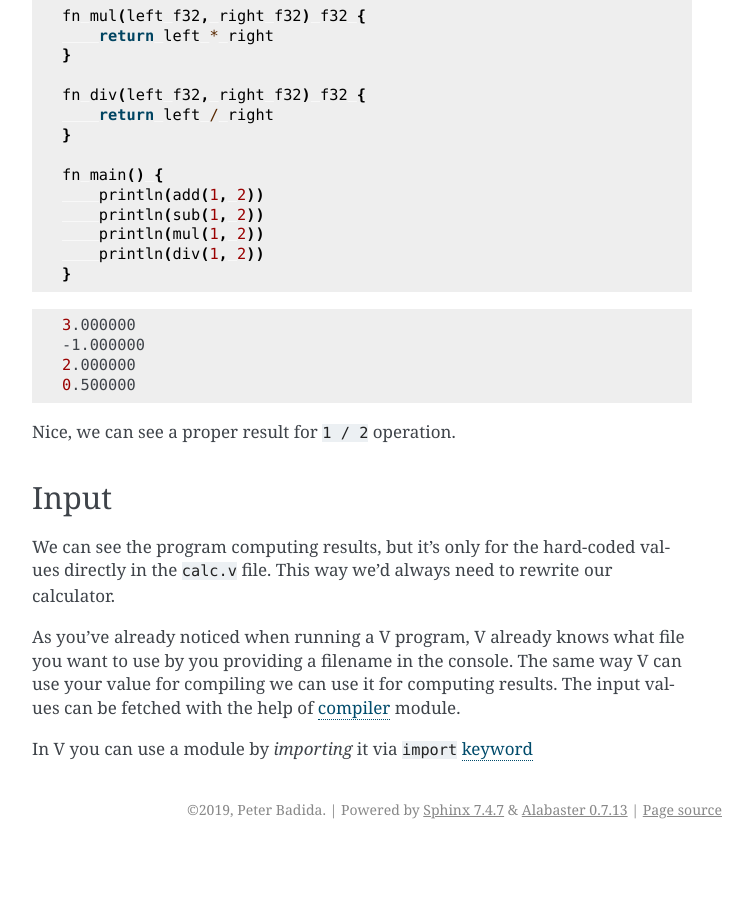
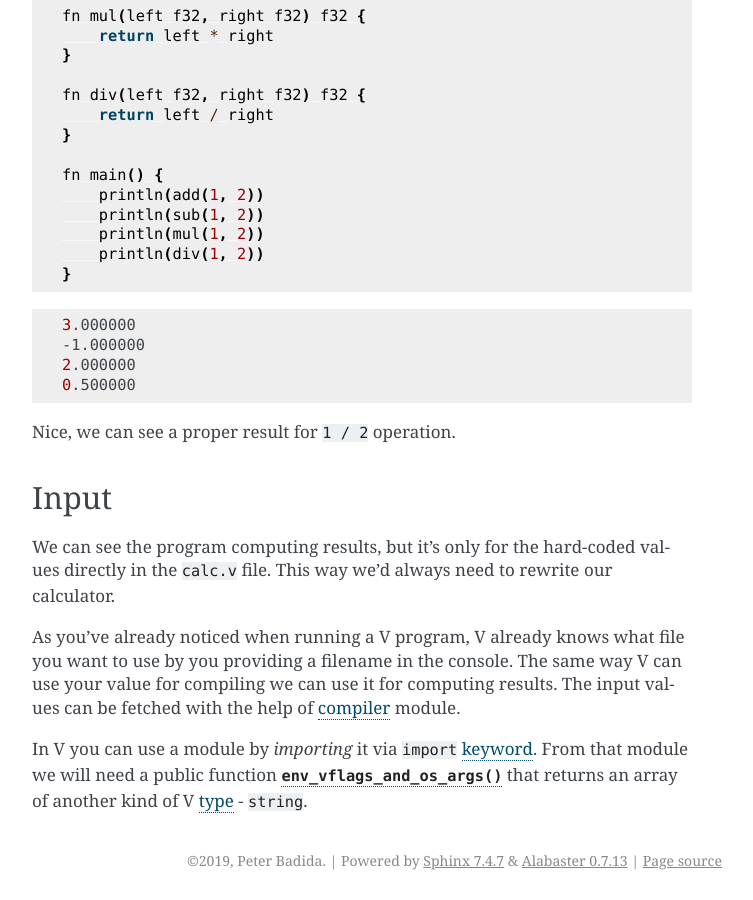
Before and after one commit to KeyWeeUsr/the-book-of-v, a Sphinx documentation site: the page built from source/chapter-1-calculator.rst, in a window 1280 px wide and 900 px high, scrolled down 1983 px. Shown: the whole window, without its empty margins (388-1141 px from the left). Built offline with Sphinx 7.4.7, drawn with Linux system fonts in a browser that asks for light colours; before the commit the page ends 2832 px from its top, so only the background shows below that.

Commit message:
[ADD] Add 'compiler.env_vflags_and_os_args' to symbols

```diff
--- a/source/chapter-1-calculator.rst
+++ b/source/chapter-1-calculator.rst
@@ -69,4 +69,6 @@ values can be fetched with the help of `compiler
 <https://github.com/vlang/v/tree/master/vlib/compiler>`_ module.
 
 In V you can use a module by *importing* it via ``import``
-:doc:`keyword <keywords>`
+:doc:`keyword <keywords>`. From that module we will need a public function
+|env_vflags_and_os_args|_ that returns an array of another kind of V
+:doc:`type <types>` - ``string``.
--- a/source/symbols.rst
+++ b/source/symbols.rst
@@ -2,3 +2,9 @@
 
 .. _println: https://vlang.io/docs#println
 .. |println| replace:: ``println(s string)``
+
+.. _env_vflags_and_os_args: https://github.com/vlang/v/blob/8a31ee4b53c3869b649e6a8fa072731796efaf45/vlib/compiler/main.v#L933
+.. |env_vflags_and_os_args| replace:: ``env_vflags_and_os_args()``
+
+.. _string_type: https://vlang.io/docs#strings
+.. |string_type| replace:: ``string``
--- a/source/types.rst
+++ b/source/types.rst
@@ -10,3 +10,5 @@ Numeric
 
 * ``int`` - 32-bit integer
 * ``f32`` - 32-bit floating-point number
+* ``string`` - A read-only, immutable, array of bytes encoded using UTF-8
+  (see |string_type|_ for more)
```
